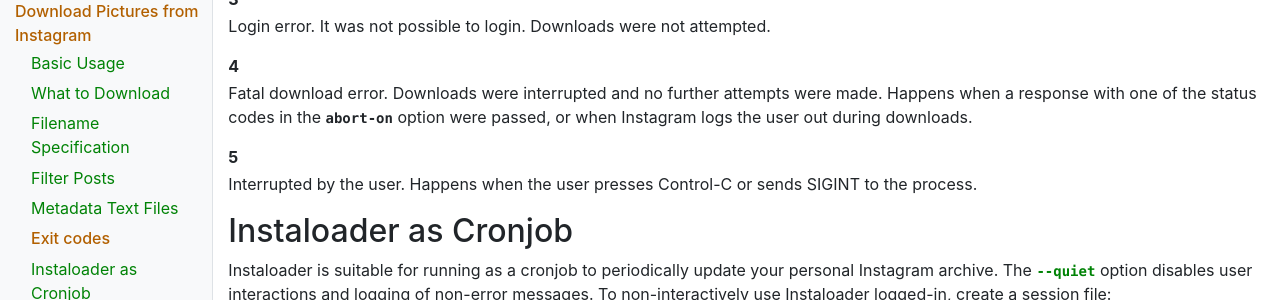
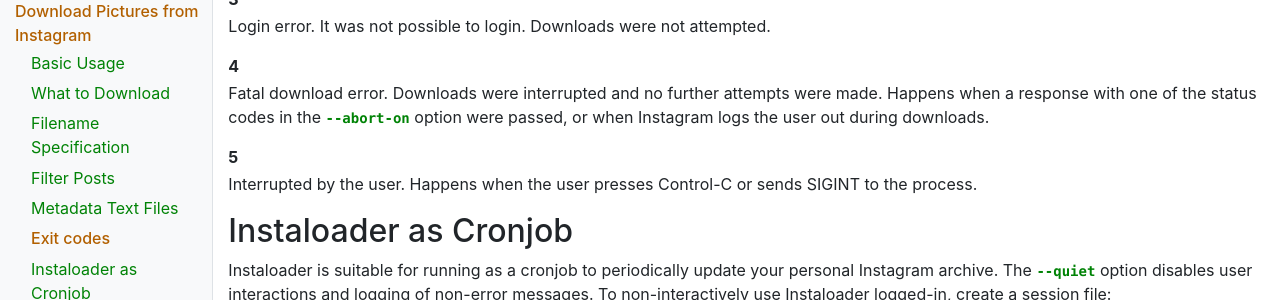
Before and after one commit to instaloader/instaloader, a Sphinx documentation site: the page built from docs/basic-usage.rst, in a window 1280 px wide and 900 px high, scrolled down 5278 px. Shown: the part 150-450 px from the top of the window. Built offline with Sphinx 7.4.7, drawn with Linux system fonts in a browser that asks for light colours; the version number is read from the project's files by our own code.

Commit message:
Fix reference in documentation

```diff
--- a/docs/basic-usage.rst
+++ b/docs/basic-usage.rst
@@ -341,7 +341,7 @@ Different exit codes are used to indicate different kinds of error:
 4
   Fatal download error. Downloads were interrupted and no further
   attempts were made. Happens when a response with one of the status
-  codes in the :option:`abort-on` option were passed, or when
+  codes in the :option:`--abort-on` option were passed, or when
   Instagram logs the user out during downloads.
 
 5
```
